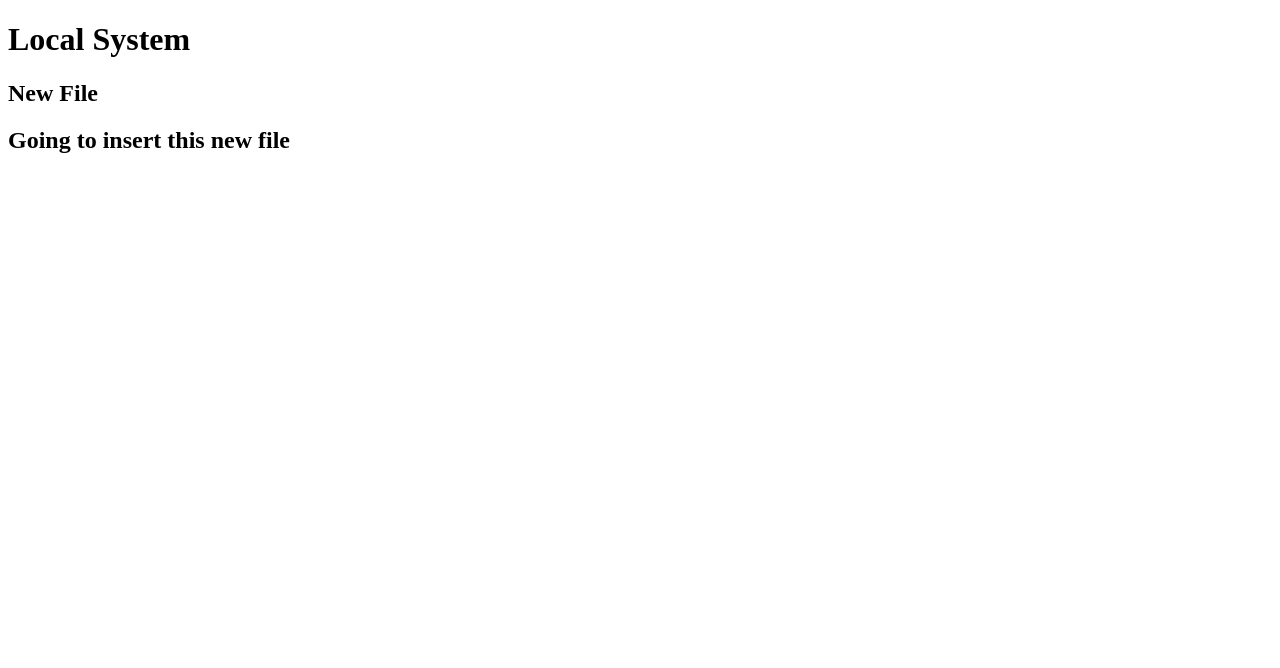
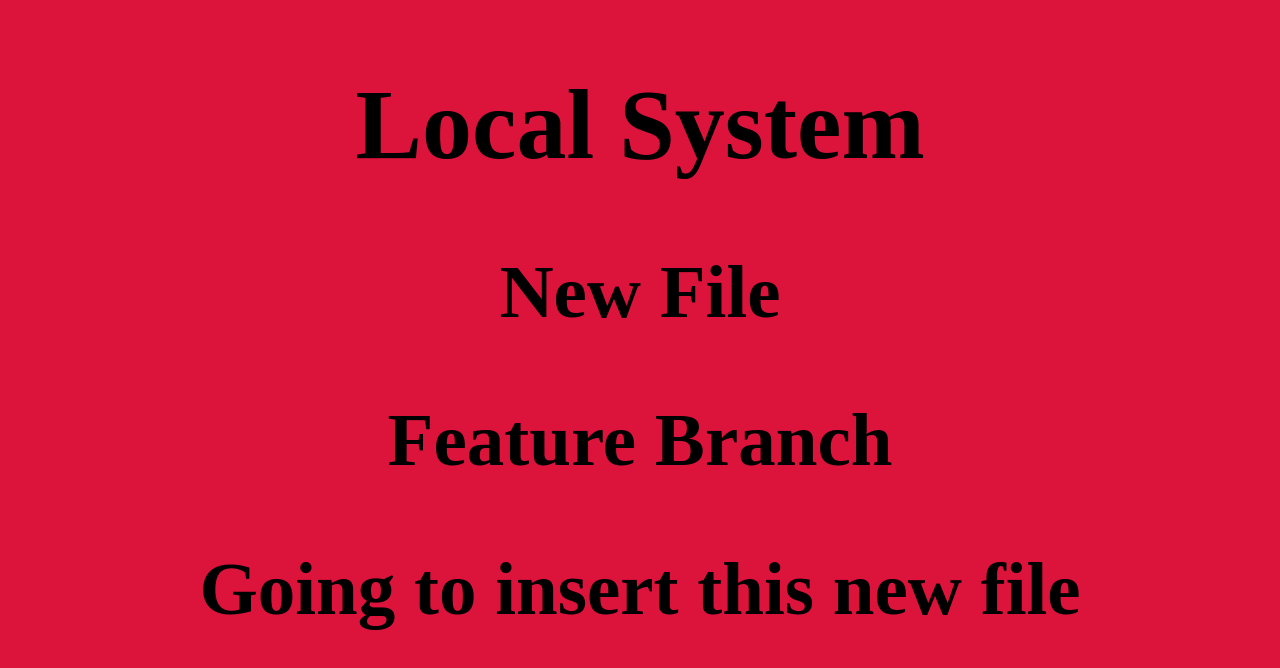
Before and after one commit to Malik-Abdul-Ahad/Local-System, a plain HTML site: page index.html in a window 1280 px wide. Drawn offline with Linux system fonts and the light colour scheme.

Commit message:
new feature added

```diff
--- a/index.html
+++ b/index.html
@@ -4,12 +4,12 @@
     <meta charset="UTF-8">
     <meta name="viewport" content="width=device-width, initial-scale=1.0">
     <title>Document</title>
-    <style src="style.css"></style>
-</head>
+<link rel="stylesheet" href="style.css"></head>
 <body>
     <div class="container">
     <h1>Local System</h1>
     <h2>New File </h2>
+    <h2>Feature Branch</h2>
     <h2>Going to insert this new file</h2>
     </div>
 
```
